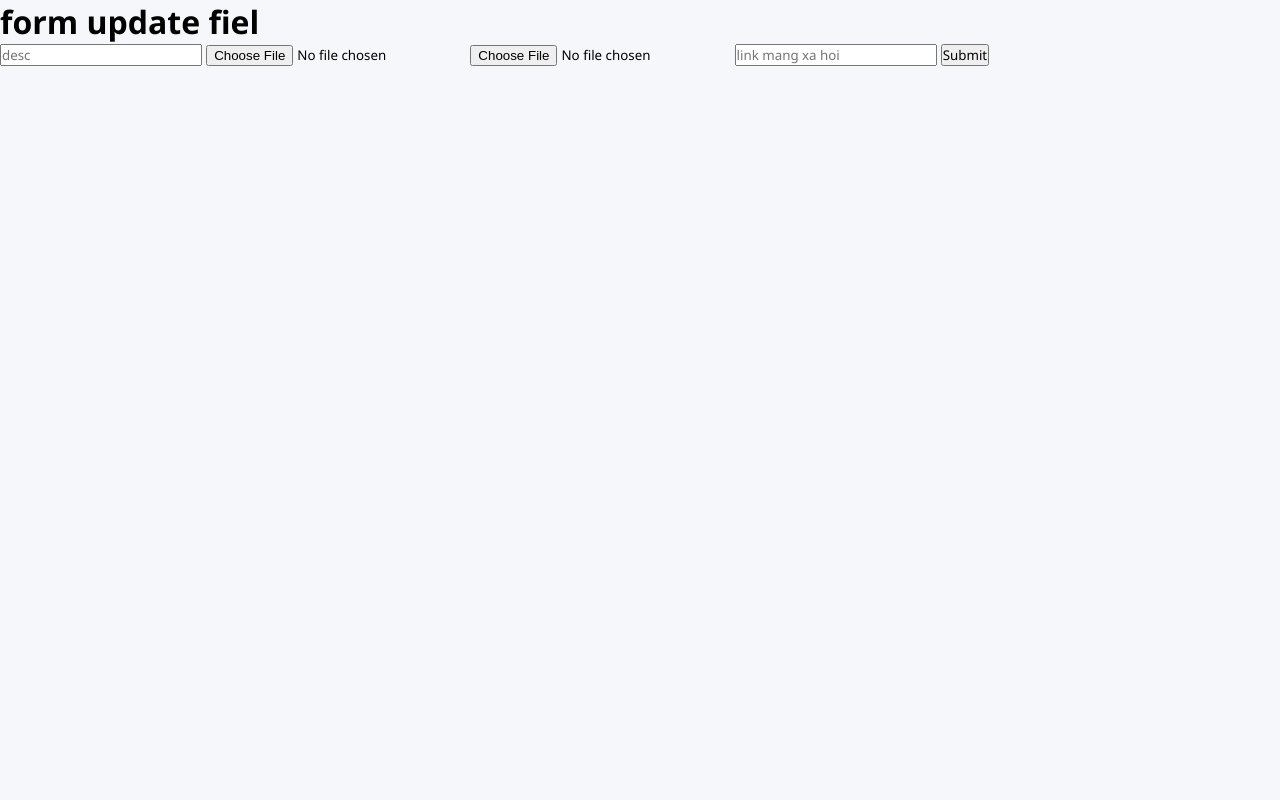
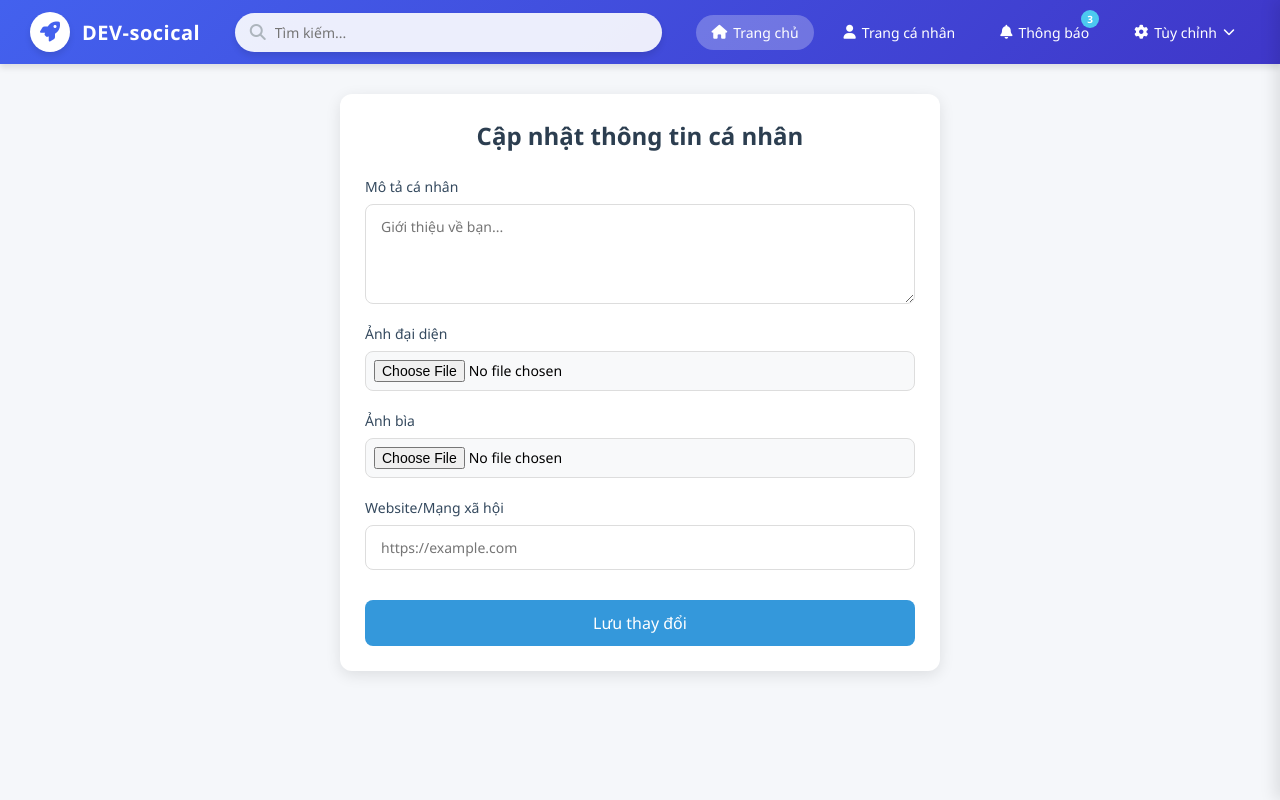
Before and after one commit to motcaitenkhongtrungvoiai/my-mini-social-network, a plain HTML site: page client/public/editProfile.html in a window 1280 px wide. Drawn offline with Linux system fonts and the light colour scheme; sample sign-in values are in the browser's storage.

Commit message:
debug menu sti position

```diff
--- a/client/access/css/index.css
+++ b/client/access/css/index.css
@@ -197,7 +197,7 @@ body {
   font-family: "Segoe UI", Tahoma, Geneva, Verdana, sans-serif;
 }
 .menu-container{position: sticky;
-  top: 0;}
+  top: 0;z-index: 1000;}
 .navbar {
   display: flex;
   justify-content: space-between;
@@ -209,8 +209,6 @@ body {
   );
   padding: 12px 30px;
   color: white;
-
-  z-index: 1000;
   box-shadow: var(--shadow);
 }
 
@@ -1037,3 +1035,86 @@ hr {
 .replies button:hover {
     background-color: #dee2e6;
 }
+/* update  */
+.updateProfile {
+    max-width: 600px;
+    margin: 30px auto;
+    padding: 25px;
+    background-color: #ffffff;
+    border-radius: 12px;
+    box-shadow: 0 4px 15px rgba(0, 0, 0, 0.1);
+    font-family: 'Segoe UI', Tahoma, Geneva, Verdana, sans-serif;
+}
+
+.updateProfile h1 {
+    text-align: center;
+    color: #2c3e50;
+    margin-bottom: 25px;
+    font-size: 24px;
+    font-weight: 600;
+}
+
+#updateUser {
+    display: flex;
+    flex-direction: column;
+    gap: 20px;
+}
+
+.form-group {
+    display: flex;
+    flex-direction: column;
+    gap: 8px;
+}
+
+.form-group label {
+    font-weight: 500;
+    color: #34495e;
+    font-size: 14px;
+}
+
+.form-group input[type="text"],
+.form-group input[type="url"],
+.form-group textarea,
+.form-group input[type="file"] {
+    padding: 12px 15px;
+    border: 1px solid #ddd;
+    border-radius: 8px;
+    font-size: 14px;
+    transition: all 0.3s ease;
+}
+
+.form-group input[type="text"]:focus,
+.form-group input[type="url"]:focus,
+.form-group textarea:focus {
+    border-color: #3498db;
+    box-shadow: 0 0 0 3px rgba(52, 152, 219, 0.2);
+    outline: none;
+}
+
+.form-group textarea {
+    min-height: 100px;
+    resize: vertical;
+}
+
+.form-group input[type="file"] {
+    padding: 8px;
+    background-color: #f8f9fa;
+}
+
+/* Style cho nút submit */
+#updateBtn {
+    background-color: #3498db;
+    color: white;
+    border: none;
+    padding: 12px 20px;
+    border-radius: 8px;
+    cursor: pointer;
+    font-size: 16px;
+    font-weight: 500;
+    transition: background-color 0.3s;
+    margin-top: 10px;
+}
+
+#updateBtn:hover {
+    background-color: #2980b9;
+}
--- a/client/public/editProfile.html
+++ b/client/public/editProfile.html
@@ -15,7 +15,7 @@
         fetch("menu.html")
             .then(response => response.text())
             .then(data => {
-                document.getElementById("menu-container").innerHTML = data;
+                 document.querySelector(".menu-container").innerHTML = data;
                 // load script
                 const script = document.createElement("script");
                 script.src = "../src/menu.js";
@@ -25,15 +25,32 @@
     </script>
 
     <div class="updateProfile">
-        <h1>form update fiel </h1>
-        <form method="put" enctype="multipart/form-data" id="updateUser">
-            <input type="text" name="profileDesc" placeholder="desc">
-            <input type="file" name="avatar" id="avatar" placeholder="avatar">
-            <input type="file" name="coverphoto" id="coverphoto" placeholder="ảnh bìa">
-            <input type="text" name="website" placeholder="link mang xa hoi">
-            <input type="submit" id="updateBtn" placeholder="lưu">
-        </form>
-    </div>
+    <h1>Cập nhật thông tin cá nhân</h1>
+    <form method="POST" enctype="multipart/form-data" id="updateUser">
+        <!-- Thêm action chứa URL xử lý form -->
+        <div class="form-group">
+            <label for="profileDesc">Mô tả cá nhân</label>
+            <textarea name="profileDesc" id="profileDesc" placeholder="Giới thiệu về bạn..."></textarea>
+        </div>
+
+        <div class="form-group">
+            <label for="avatar">Ảnh đại diện</label>
+            <input type="file" name="avatar" id="avatar" accept="image/*">
+        </div>
+
+        <div class="form-group">
+            <label for="coverphoto">Ảnh bìa</label>
+            <input type="file" name="coverphoto" id="coverphoto" accept="image/*">
+        </div>
+
+        <div class="form-group">
+            <label for="website">Website/Mạng xã hội</label>
+            <input type="url" name="website" id="website" placeholder="https://example.com">
+        </div>
+
+        <button type="submit" id="updateBtn">Lưu thay đổi</button>
+    </form>
+</div>
     <script src="../src/editProfile.js"></script>
 </body>
 
```
Also changed, not shown: client/public/createPost.html (+1 -1 lines), client/public/index.html (+1 -1 lines), client/public/profile.html (+1 -1 lines), client/src/controllers/findDataController.js (added).
